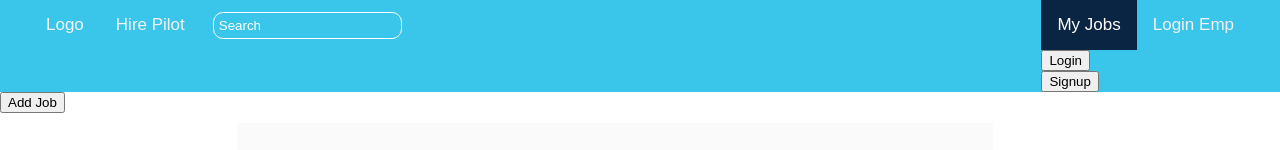
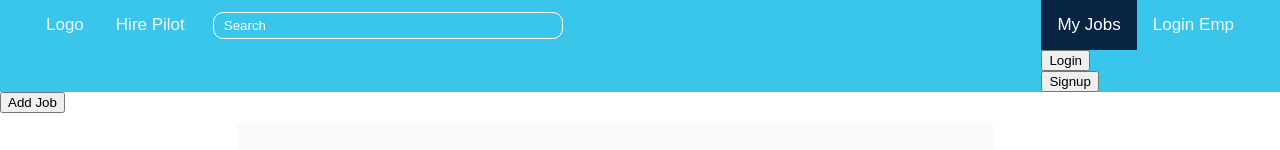
Before and after one commit to Lukong123/hire-pilot, a React (Create React App) app in the folder hire-pilot-frontend/: page /dashboardemployer in a window 1280 px wide. Shown: the top 150 px of the page. Built offline with nearby package versions, Linux system fonts and the light colour scheme.

Commit message:
solved main search bar ux problem

```diff
--- a/hire-pilot-frontend/src/Header/Header.css
+++ b/hire-pilot-frontend/src/Header/Header.css
@@ -28,19 +28,42 @@
 	padding-right: 30px;
   }
 
+
   .search{
-	padding: 5px;
+	outline: none;
+	border-radius:  10px;
+	border: 1px solid white;
+	background-color: transparent;
+	padding: 5px ;
 	margin: 0.9em;
-	border-radius: 10px;
-	border: 1px solid white;
-	outline: none;
-	background: #3AC6EA;
+	width: 350px;
   }
 
   .search:focus{
-	color: #3AC6EA;
+	color: black
   }
 
   .search::placeholder{
 	color: white;
+	padding-left: 5px;
   }
+
+  .searchone{
+	width: 400px;
+	padding: 5px;
+	margin: 0.9em;
+	border: 1px solid gray;
+	border-top: none;
+	border-right: none;
+	border-left: none;
+	outline: none;
+  }
+
+  .searchone:focus{
+	color: #0A2543;
+  }
+
+  .searchone::placeholder{
+	color: gray;
+	padding-left: 5px;
+  }
--- a/hire-pilot-frontend/src/Header/Header.js
+++ b/hire-pilot-frontend/src/Header/Header.js
@@ -15,6 +15,7 @@ function Header() {
   <a  href="/khome">Logo</a>
   <a href="#news">Hire Pilot</a>
   <input className='search' type='search' placeholder='Search'/>
+
   <div class="topnav-right">
 
     <a class='active' href="/">My Jobs</a>
```
